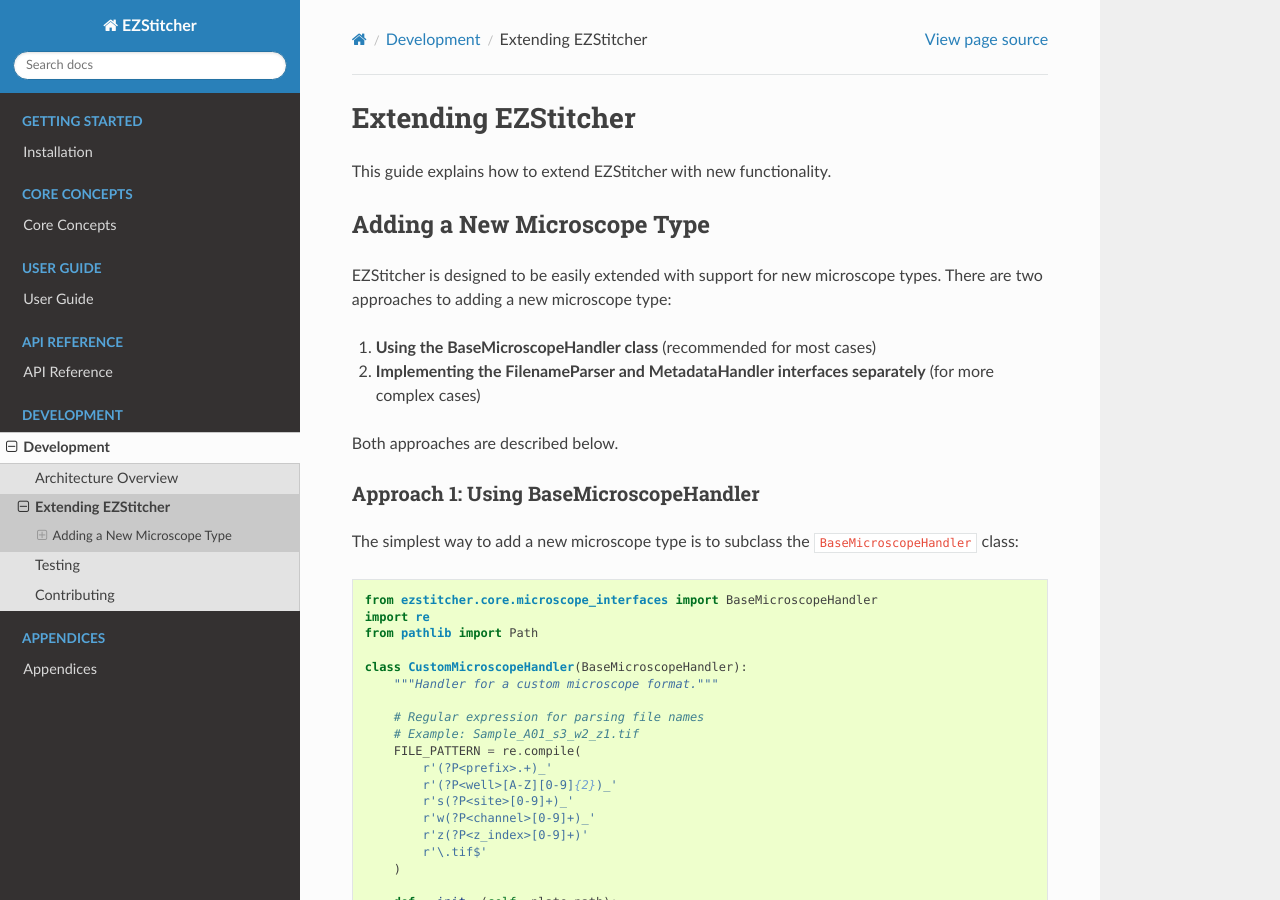
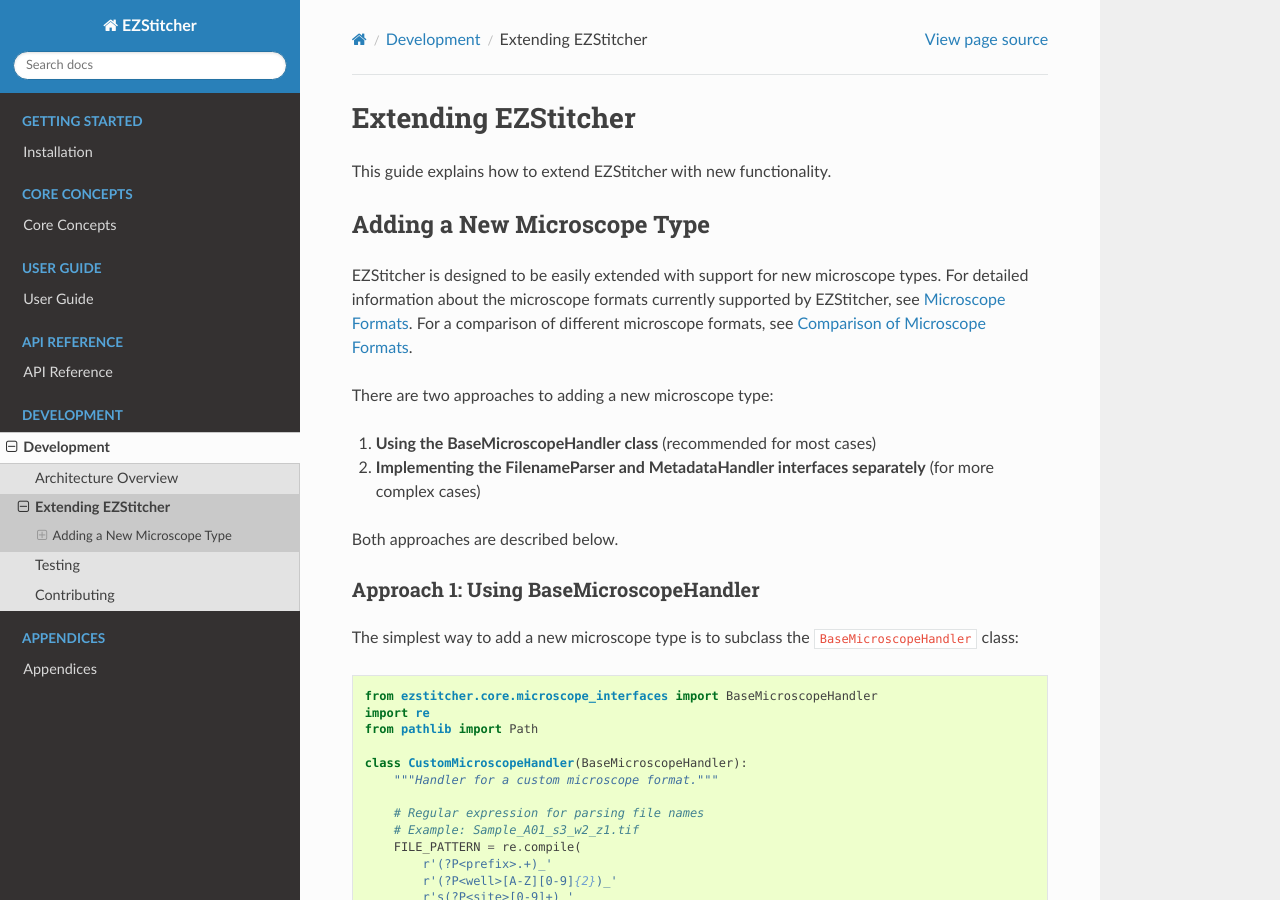
Before and after one commit to trissim/ezstitcher, a Sphinx documentation site: the page built from docs/source/development/extending.rst, in a window 1280 px wide and 900 px high. Built offline with Sphinx 7.4.7 and the Read the Docs theme 3.1.0, drawn with Linux system fonts in a browser that asks for light colours.

Commit message:
Add cross-references to reduce documentation duplication
- Add section labels to microscope_formats.rst and file_formats.rst
- Update user guide files to reference appendices instead of duplicating content
- Update extending.rst to reference microscope formats documentation
- Improve cross-referencing between conceptual and practical documentation

```diff
--- a/docs/source/development/extending.rst
+++ b/docs/source/development/extending.rst
@@ -6,7 +6,9 @@ This guide explains how to extend EZStitcher with new functionality.
 Adding a New Microscope Type
 -------------------------
 
-EZStitcher is designed to be easily extended with support for new microscope types. There are two approaches to adding a new microscope type:
+EZStitcher is designed to be easily extended with support for new microscope types. For detailed information about the microscope formats currently supported by EZStitcher, see :ref:`microscope-formats`. For a comparison of different microscope formats, see :ref:`microscope-comparison`.
+
+There are two approaches to adding a new microscope type:
 
 1. **Using the BaseMicroscopeHandler class** (recommended for most cases)
 2. **Implementing the FilenameParser and MetadataHandler interfaces separately** (for more complex cases)
--- a/docs/source/user_guide/advanced_usage.rst
+++ b/docs/source/user_guide/advanced_usage.rst
@@ -305,6 +305,8 @@ For detailed information on directory management, including:
 
 See :doc:`../concepts/directory_structure`.
 
+For information about the output file structure, see :ref:`output-file-structure`.
+
 Pipeline Construction
 -------------------
 
--- a/docs/source/user_guide/basic_usage.rst
+++ b/docs/source/user_guide/basic_usage.rst
@@ -7,7 +7,7 @@ This section provides detailed examples of basic EZStitcher usage to help you ge
 Setting Up a Simple Pipeline
 ---------------------------
 
-Let's start by creating a simple pipeline for processing microscopy images. For a detailed explanation of pipeline concepts, see :ref:`pipeline-concept`.
+Let's start by creating a simple pipeline for processing microscopy images. For a detailed explanation of pipeline concepts, see :ref:`pipeline-concept`. For information about supported file formats, see :ref:`file-formats`.
 
 We'll build a basic pipeline that:
 
--- a/docs/source/user_guide/intermediate_usage.rst
+++ b/docs/source/user_guide/intermediate_usage.rst
@@ -326,7 +326,7 @@ You can combine multiple channels into a composite image. For detailed explanati
 Position Generation and Stitching
 -------------------------------
 
-EZStitcher provides specialized steps for generating position files and stitching images. For detailed explanations of these specialized steps, see :ref:`specialized-steps`.
+EZStitcher provides specialized steps for generating position files and stitching images. For detailed explanations of these specialized steps, see :ref:`specialized-steps`. For information about position file formats, see :ref:`position-files`.
 
 .. important::
    When working with multiple channels, always create a composite image before position generation.
```
Also changed, not shown: docs/source/appendices/file_formats.rst (+10 -0 lines), docs/source/appendices/microscope_formats.rst (+12 -0 lines).
